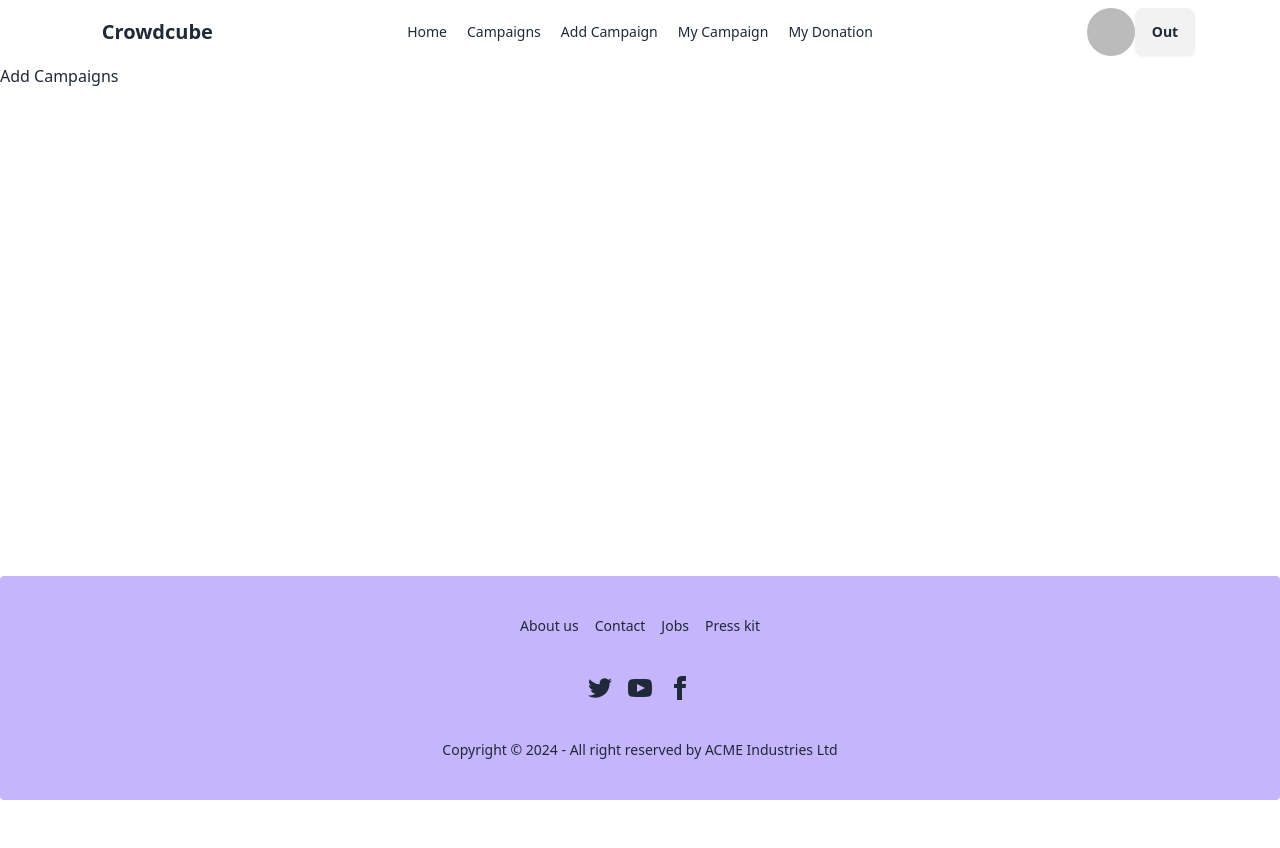
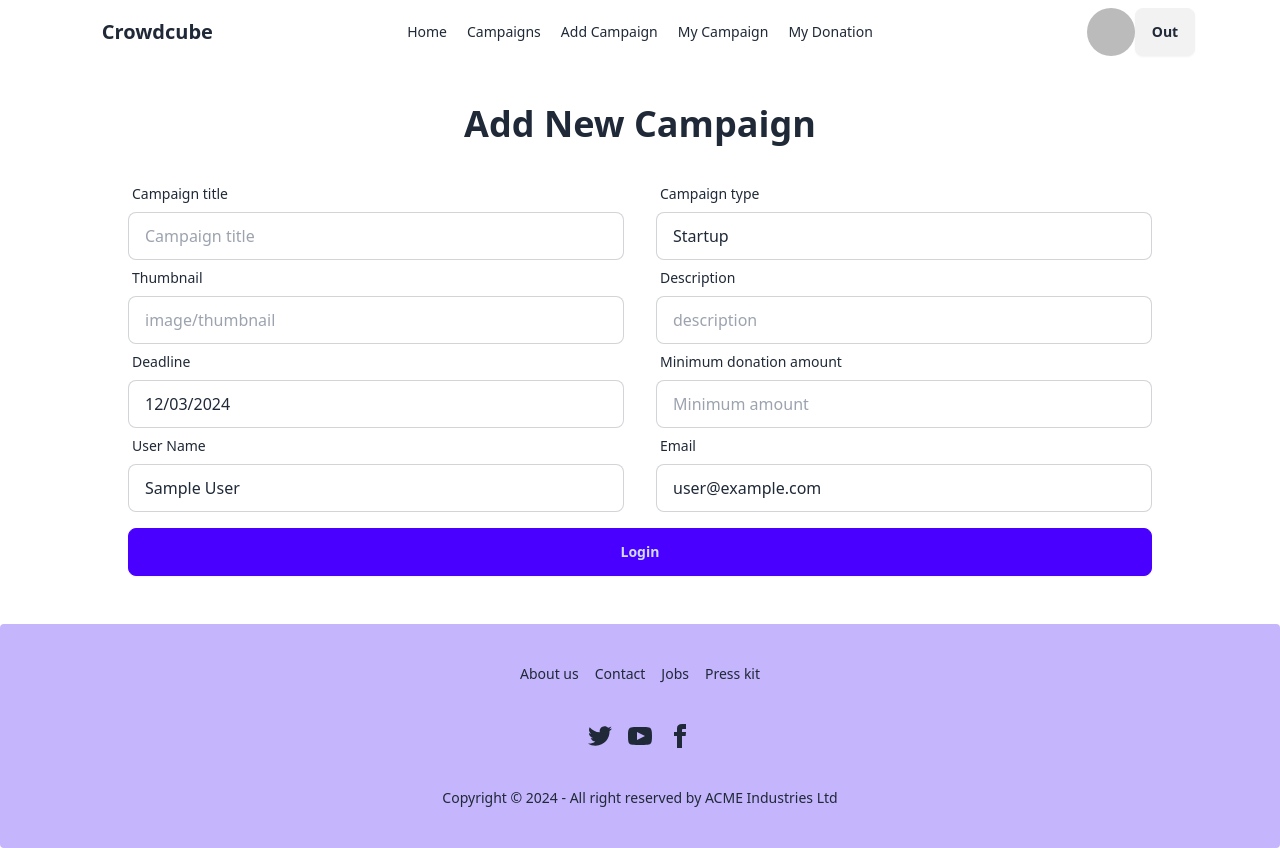
Before and after one commit to rabiyarumi/CrowdCube, a React (Vite) app: page /addCampaigns in a window 1280 px wide. Before the commit the page ends 800 px from the top, so only its background shows below. Built offline with nearby package versions, Linux system fonts and the light colour scheme; no server answers; sample sign-in values are in the browser's storage.

Commit message:
adde add campaign layout

```diff
--- a/package.json
+++ b/package.json
@@ -14,6 +14,7 @@
     "localforage": "^1.10.0",
     "match-sorter": "^8.0.0",
     "react": "^18.3.1",
+    "react-datepicker": "^7.5.0",
     "react-dom": "^18.3.1",
     "react-loader-spinner": "^6.1.6",
     "react-router-dom": "^7.0.2",
--- a/src/components/AddCampaign.jsx
+++ b/src/components/AddCampaign.jsx
@@ -1,11 +1,136 @@
-import React from 'react';
+import { useContext, useState } from "react";
+import DatePicker from "react-datepicker";
+import "react-datepicker/dist/react-datepicker.css";
+import { AuthContext } from "../providers/AuthProvider";
 
 const AddCampaign = () => {
-    return (
-        <div>
-            Add Campaigns
+    const {user} = useContext(AuthContext);
+    const [startDate, setStartDate] = useState(new Date());
+
+    const handleAddCampaign = e => {
+        e.preventDefault();
+        const form = e.target;
+        const campaignTitle = form.title.value;
+        const deadline = startDate.toLocaleDateString("en-GB");
+
+        const newCampaign = {campaignTitle, deadline, };
+        console.log(newCampaign)
+    }
+
+
+  return (
+    <div className="w-[85%] mx-auto my-4 md:mt-10">
+        <h1 className="md:text-4xl text-xl font-bold text-center">Add New Campaign</h1>
+      <form onSubmit={handleAddCampaign} className="md:p-8">
+        <div className="grid grid-cols-1 md:grid-cols-2  md:gap-x-8">
+        {/* title */}
+        <div className="form-control">
+          <label className="label">
+            <span className="label-text  md:w-1/2">Campaign title</span>
+          </label>
+          <input
+            type="text"
+            name="title"
+            placeholder="Campaign title"
+            className="input input-bordered"
+            required
+          />
         </div>
-    );
+        {/* Campaign type */}
+        <div className="form-control">
+          <label className="label">
+            <span className="label-text  md:w-1/2">Campaign type</span>
+          </label>
+          <select className="input input-bordered " name="type" id="type">
+                <option value="startup">Startup</option>
+                <option value="business">Business</option>
+                <option value="medical-emergency">Medical emergency</option>
+                <option value="personal-issue">Personal issue</option>
+                <option value="creative-ideas">Creative ideas</option>
+              </select>
+        </div>
+        {/* Thumbnail */}
+        <div className="form-control">
+          <label className="label">
+            <span className="label-text  md:w-1/2">Thumbnail</span>
+          </label>
+          <input
+            type="text"
+            name="thumbnail"
+            placeholder="image/thumbnail"
+            className="input input-bordered"
+            required
+          />
+        </div>
+        {/* Description */}
+        <div className="form-control">
+          <label className="label">
+            <span className="label-text  md:w-1/2">Description</span>
+          </label>
+          <input
+            type="text"
+            name="description"
+            placeholder="description"
+            className="input input-bordered"
+            required
+          />
+        </div>
+        {/* Deadline */}
+        <div className="form-control">
+          <label className="label">
+            <span className="label-text  md:w-1/2">Deadline</span>
+          </label>
+          <DatePicker selected={startDate} onChange={(date) => setStartDate(date)} name="deadline" className="input input-bordered w-full"/>
+
+        </div>
+        {/* amount */}
+        <div className="form-control">
+          <label className="label">
+            <span className="label-text  md:w-1/2">Minimum donation amount</span>
+          </label>
+          <input
+            type="number"
+            name="amount"
+            placeholder="Minimum amount"
+            className="input input-bordered"
+            required
+          />
+        </div>
+        {/* user Name */}
+        <div className="form-control">
+          <label className="label">
+            <span className="label-text  md:w-1/2">User Name</span>
+          </label>
+          <input
+            type="text"
+            name="name"
+            value={user.displayName}
+            className="input input-bordered"
+            required
+          />
+        </div>
+
+        {/* email */}
+        <div className="form-control">
+          <label className="label">
+            <span className="label-text  md:w-1/2">Email</span>
+          </label>
+          <input
+            type="email"
+            name="email"
+            value={user.email}
+            className="input input-bordered"
+            required
+          />
+        </div>
+
+        <div className="form-control mt-4 md:col-span-2">
+          <button className="btn btn-primary">Login</button>
+        </div>
+        </div>
+      </form>
+    </div>
+  );
 };
 
 export default AddCampaign;
```
Also changed, not shown: 1 other file (tests, documents, lock files or other folders).
